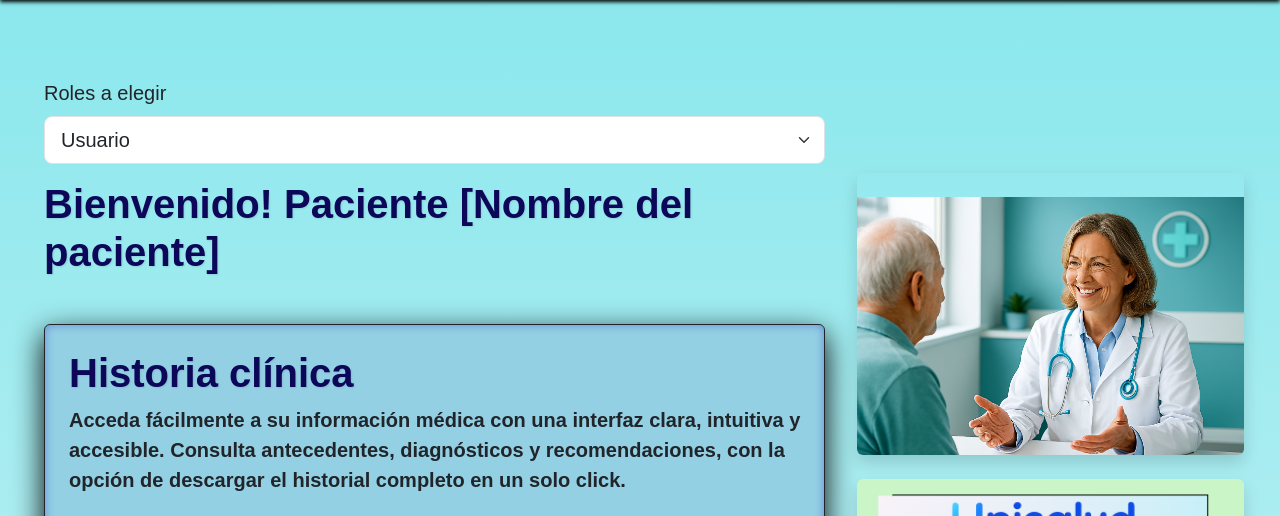
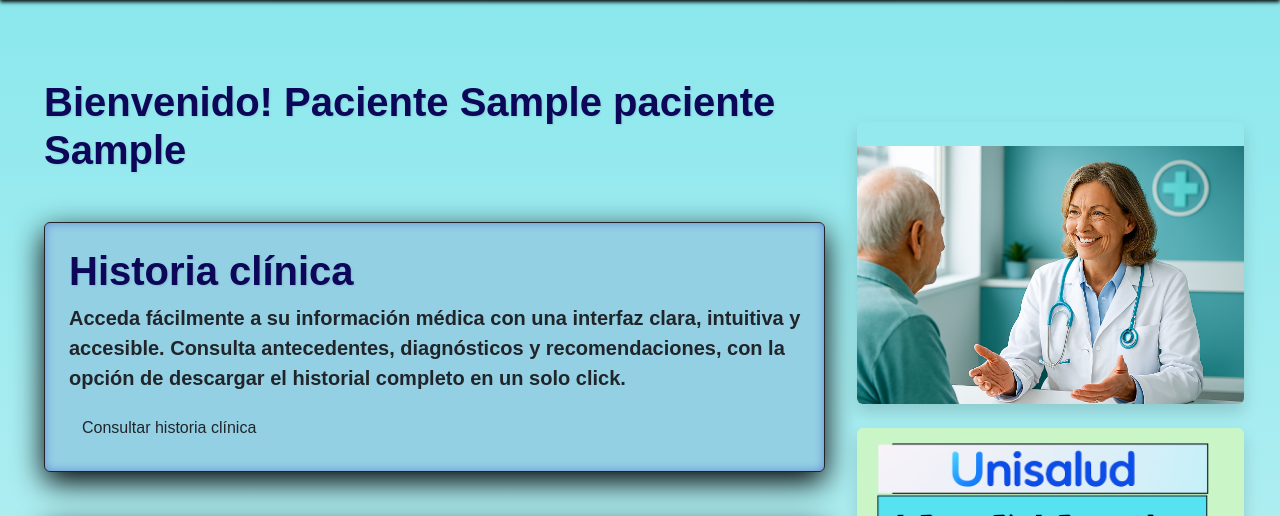
Before and after one commit to ricardoaarismendyv-cyber/unisalud, a Django app: template usuario/templates/paginas/inicio-usuario.html in a window 1280 px wide. Shown: the part 70-586 px from the top of the page. Run offline with Django 5.2, Linux system fonts and the light colour scheme; the template is opened without the code that fills it: most values are stand-ins (such as "Sample title", 1, 10 or a date in 2020).

Commit message:
se retira el selector de roles
ya esta configurado en registro y login.
Se agrega paciente.nombe para que se vea el nombre del paciente

```diff
--- a/usuario/templates/paginas/inicio-usuario.html
+++ b/usuario/templates/paginas/inicio-usuario.html
@@ -19,18 +19,7 @@
         <div class="row p-4">
             <!-- Columna para el contenido principal -->
             <div class="col-md-8 mt-4" style="padding: 60px 20px;">
-                <div class="mb-3">
-                    <label for="" class="form-label">Roles a elegir</label>
-                    <select
-                        class="form-select form-select-lg"
-                        id="roleSelector"
-                    >
-                        <option value="{% url 'inicio-usuario' %}" selected>Usuario</option>
-                        <option value="{% url 'inicio_prof_salud' %}">Profesional de salud</option>
-                        <option value="{% url 'inicio_admin' %}">Administrativo</option>
-                    </select>
-                </div>
-                <h1>Bienvenido! Paciente [Nombre del paciente]</h1>
+                <h1>Bienvenido! Paciente  {{ paciente.nombre1 }} {{ paciente.apellido1 }}</h1>
                 <div class="container border border-dark rounded p-4 my-5 div-main">
                     <h1>Historia clínica</h1>
                     <p>Acceda fácilmente a su información médica con una interfaz clara, intuitiva y accesible. Consulta antecedentes, diagnósticos y recomendaciones, con la opción de descargar el historial completo en un solo click.</p>
```
